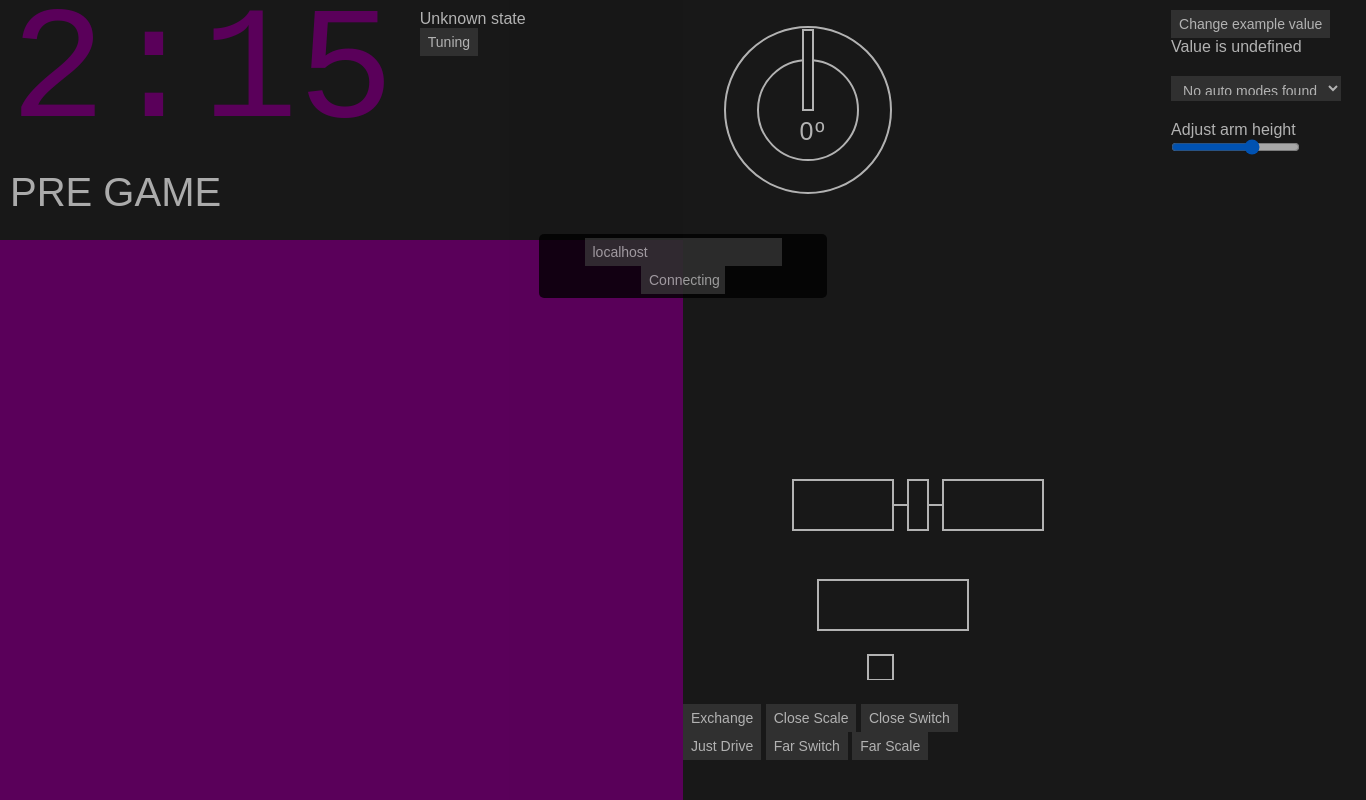
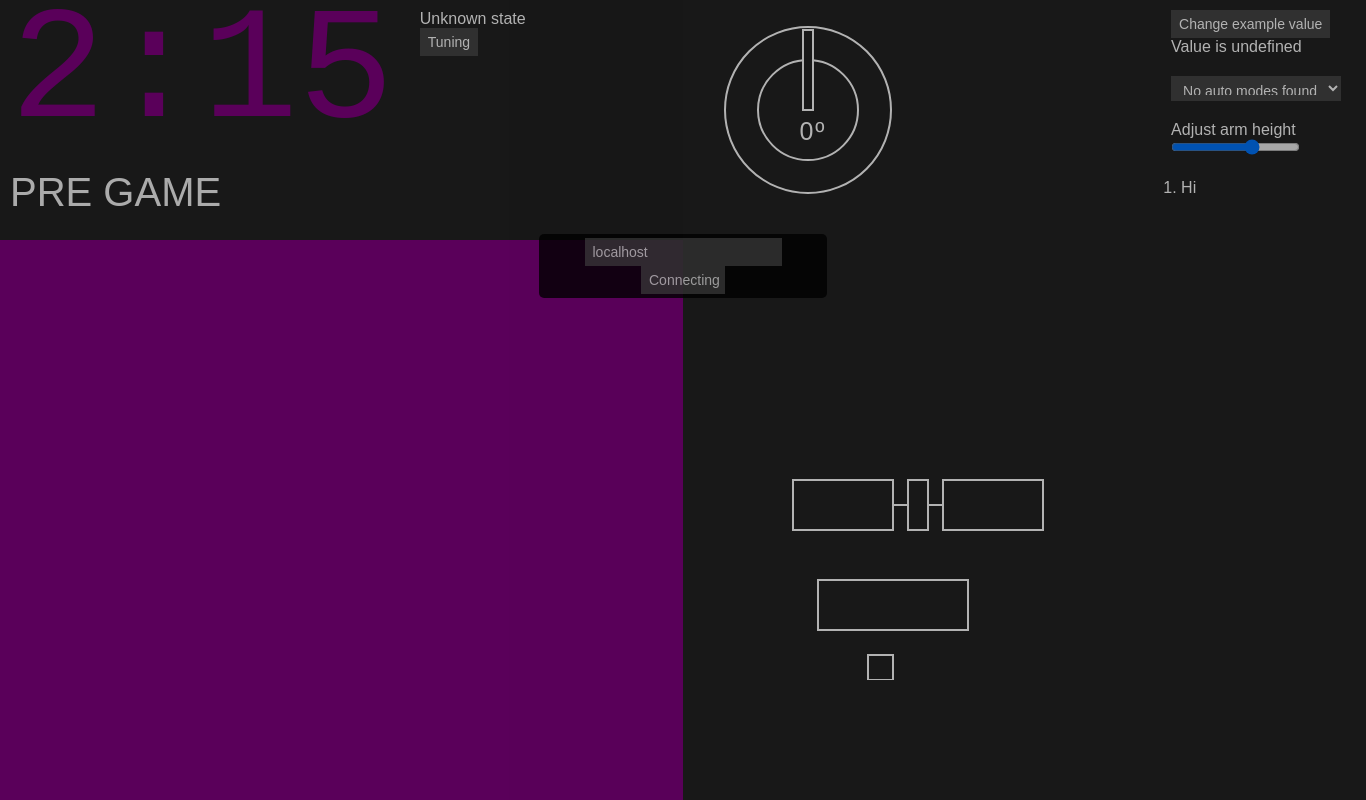
Before and after one commit to FRC2706/2706Dashboard, an Electron app: page index.html in a window 1366 px wide. Drawn offline with Linux system fonts and the light colour scheme; no server answers.

Commit message:
Autonomous buttons deleted.

```diff
--- a/css/style.css
+++ b/css/style.css
@@ -170,6 +170,10 @@ text {
   right : 10vw;
 }
 
+#autonomous_list {
+  margin-left: 10px;
+}
+
 #robot-arm {
     -webkit-transform-origin: right;
     -ms-transform-origin: right;
--- a/index.html
+++ b/index.html
@@ -67,15 +67,6 @@
               <!-- Exchange Diagram -->
               <rect x="175" y="425" height = "25" width = "25"></rect>
           </svg>
-
-          <div id = "auto_buttons" layout = "row" layout-align= "margin-bottom">
-            <button id = "exchange_select" onclick="autonomousSelected(this.id);">Exchange</button >
-            <button id = "cscale_select" onclick="autonomousSelected(this.id);">Close Scale</button>
-            <button id = "cswitch_select" onclick="autonomousSelected(this.id);">Close Switch</button>
-            <button id = "drive_select" onclick="autonomousSelected(this.id);">Just Drive</button>
-            <button id = "fswitch_select" onclick="autonomousSelected(this.id);">Far Switch</button>
-            <button id = "fscale_select" onclick="autonomousSelected(this.id);">Far Scale</button>
-          </div>
         </p>
       </div>
 
@@ -99,6 +90,12 @@
             <p>Adjust arm height</p>
             <input id="arm-position" type="range" min="0" max="1200" value="770">
         </div>
+
+        <div>
+          <ol id = "autonomous_list">
+            <li>Hi</li>
+          </ol>
+        </div>
     </aside>
     <div class="greybox">
         <div id="login">
```
